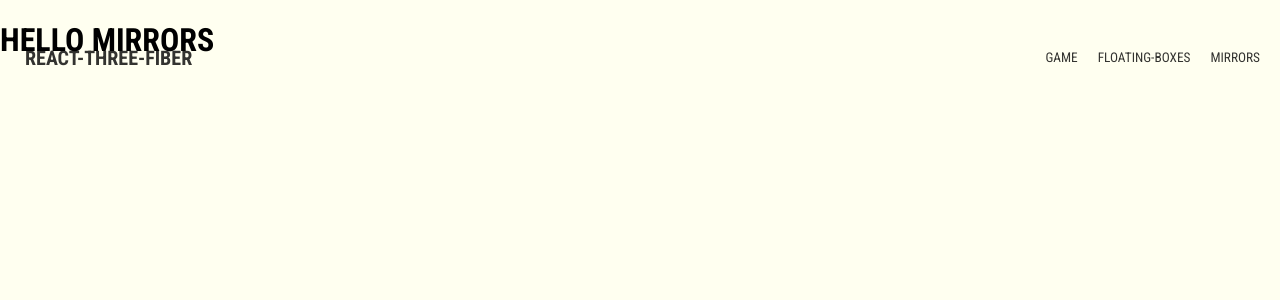
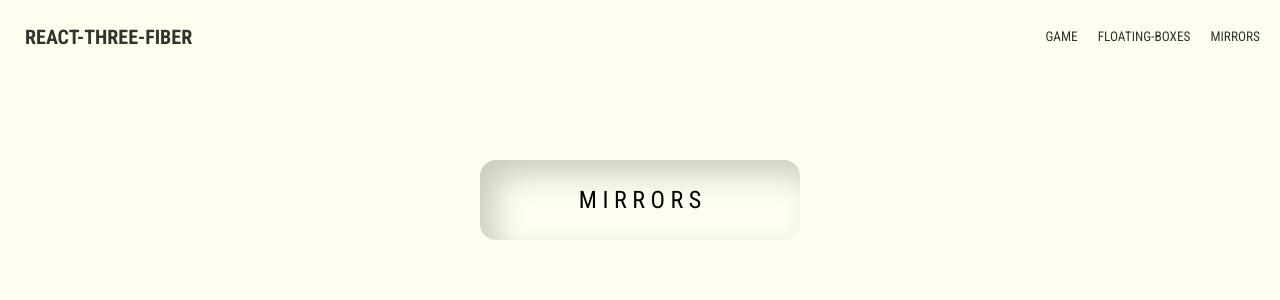
Before and after one commit to hernandez87v/three-js, a React (Create React App) app: page /mirrors in a window 1280 px wide. Shown: the top 300 px of the page. Built offline with nearby package versions, Linux system fonts and the light colour scheme; what drei would draw is missing.

Commit message:
📐mirror page setup

```diff
--- a/src/components/Mirrors/Mirrors.jsx
+++ b/src/components/Mirrors/Mirrors.jsx
@@ -7,8 +7,8 @@ import React from 'react';
 
 export default function Mirrors() {
   return (
-    <div>
-      <h1>HELLO MIRRORS</h1>
+    <div className="page-title">
+      <h1 className="neumorph">M I R R O R S</h1>
     </div>
   );
 }
```
